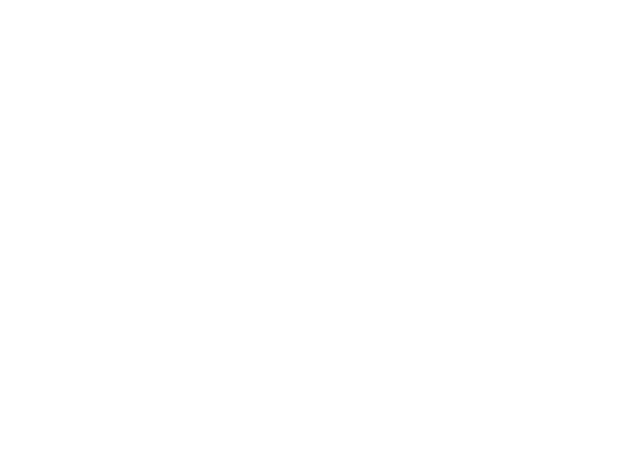
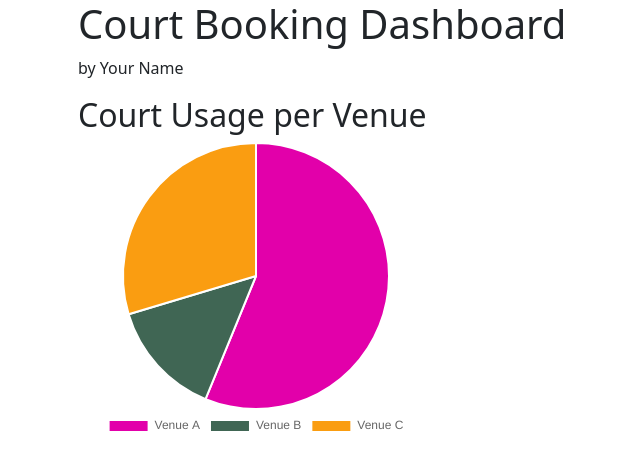
Before and after one commit to g4vin001/-AY2627T1-CCAPDEV-HO5-Garcia-CourtOne, a plain HTML site: page index.html in a window 1280 px wide. Shown: the whole page, without its empty margins (4-644 px from the left). Drawn offline with nearby package versions, Linux system fonts and the light colour scheme.

Commit message:
Pie chart currently visible. Changes made in index.html

```diff
--- a/index.html
+++ b/index.html
@@ -9,6 +9,19 @@
     <link href="style.css" rel="stylesheet">
 </head>
 <body>
+        <div class="container">
+        <h1>Court Booking Dashboard</h1>
+        <p>by Your Name</p>
+
+        <div class="row">
+            <div class="col-12 col-lg-4">
+                <h2>Court Usage per Venue</h2>
+                <div class="chart-container">
+                    <canvas id="venuePieChart"></canvas>
+                </div>
+            </div>
+        </div>
+    </div>
 
     <script src="https://cdn.jsdelivr.net/npm/chart.js@4/dist/chart.umd.min.js"></script>
     <script src="script.js"></script>
--- a/script.js
+++ b/script.js
@@ -6,8 +6,8 @@ new Chart(canvas, {
         labels: ["Venue A", "Venue B", "Venue C"],
         datasets: [{
             label: "Monthly bookings",
-            data: [120, 90, 60],
-            backgroundColor: ["#0d6efd", "#198754", "#ffc107"]
+            data: [127, 32, 67],
+            backgroundColor: ["#e200aa", "#406654", "#fa9d11"]
         }]
     },
     options: {
```
